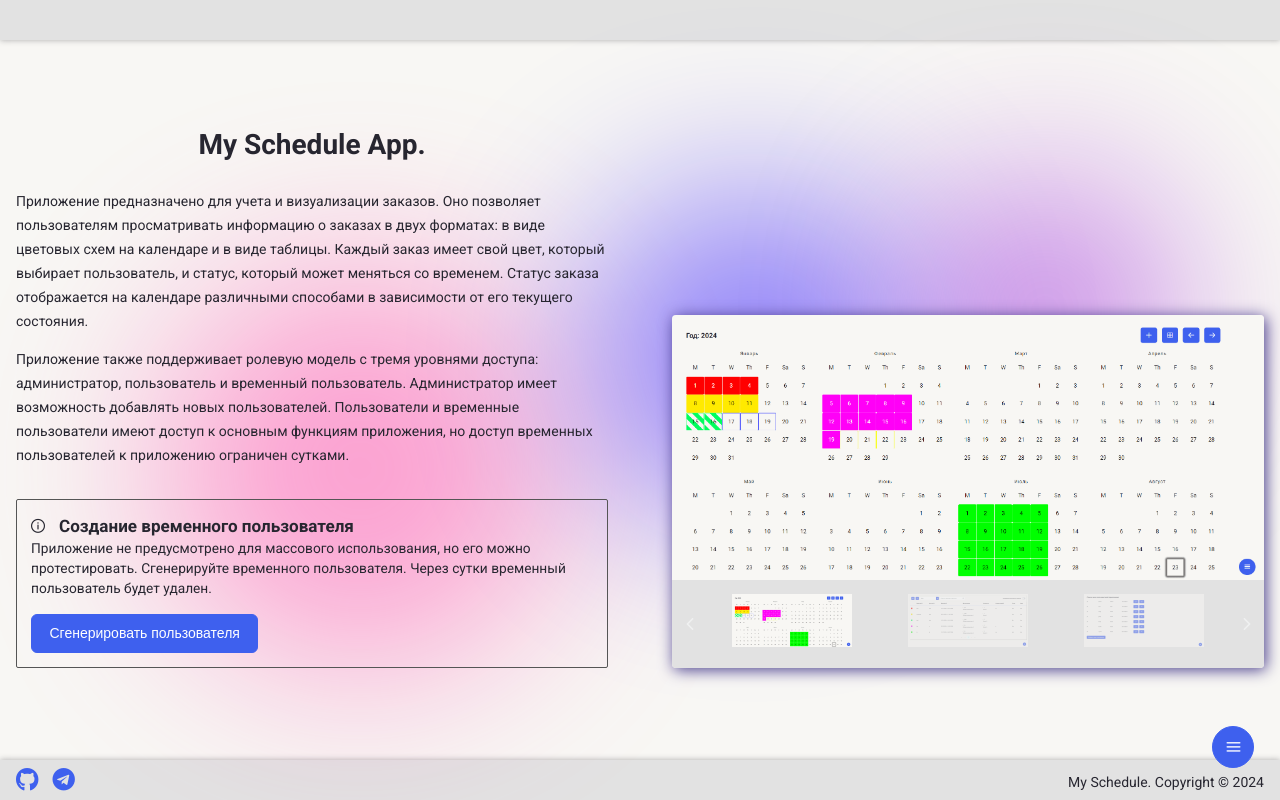
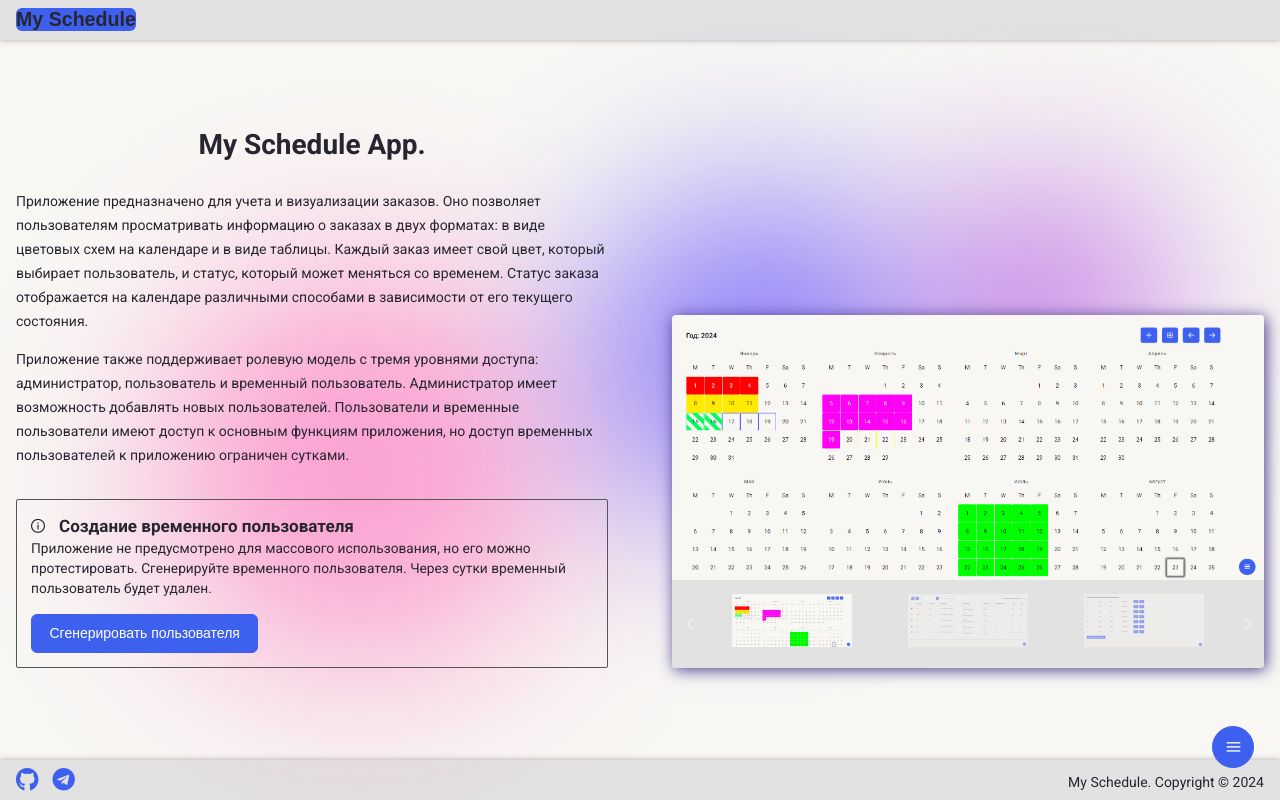
Before and after one commit to PotapenkoVadim/my-schedule, a Next.js app: page /about in a window 1280 px wide. Built offline with nearby package versions, Linux system fonts and the light colour scheme; a web font is replaced by a local one.

Commit message:
feat: header

```diff
--- /dev/null
+++ b/src/assets/components/_avatar.scss
@@ -0,0 +1,6 @@
+@use "../variables" as *;
+
+.p-avatar {
+  background-color: $button;
+  color: $white;
+}
--- a/src/assets/components/index.scss
+++ b/src/assets/components/index.scss
@@ -9,3 +9,4 @@
 @forward './table';
 @forward './preview-image';
 @forward './gallery';
+@forward './avatar';
--- a/src/components/index.ts
+++ b/src/components/index.ts
@@ -19,6 +19,7 @@ import { InputNumber } from "primereact/inputnumber";
 import { Password } from "primereact/password";
 import { Galleria } from "primereact/galleria";
 import { Image } from "primereact/image";
+import { Avatar } from "primereact/avatar";
 
 export {
   Button,
@@ -42,6 +43,7 @@ export {
   Password,
   Galleria,
   Image,
+  Avatar,
 };
 
 export * from "./theme-switcher/theme-switcher";
--- a/src/components/logo/logo.module.scss
+++ b/src/components/logo/logo.module.scss
@@ -11,4 +11,8 @@
     background-color: inherit;
     color: inherit;
   }
+
+  &:global(.p-button:focus) {
+    box-shadow: none;
+  }
 }
--- a/src/libs/index.ts
+++ b/src/libs/index.ts
@@ -10,3 +10,4 @@ export * from "./user-modal/user-modal";
 export * from "./user-generator/user-generator";
 export * from "./gallery/gallery";
 export * from "./page-layout/page-layout";
+export * from "./navigation-links/navigation-links";
--- /dev/null
+++ b/src/libs/navigation-links/navigation-links.tsx
@@ -0,0 +1,31 @@
+"use client";
+
+import { useRouter } from "next/navigation";
+import { Menu } from "@/components";
+import { ThemeVariant } from "@/types";
+import { getNavigateLinks } from "@/utils";
+import { UserEntity } from "@/interfaces";
+
+export function NavigationLinks({
+  theme,
+  classNames,
+  currentUser,
+  onBeforeNavigate,
+}: {
+  theme: ThemeVariant;
+  currentUser: UserEntity | null;
+  classNames?: string;
+  onBeforeNavigate?: () => void;
+}) {
+  const router = useRouter();
+
+  const navigateLinks = getNavigateLinks(
+    router.push,
+    currentUser,
+    onBeforeNavigate,
+  );
+
+  return (
+    <Menu data-theme={theme} model={navigateLinks} className={classNames} />
+  );
+}
--- a/src/libs/page-layout/components/header/header.module.scss
+++ b/src/libs/page-layout/components/header/header.module.scss
@@ -1,6 +1,27 @@
 @use "@/assets/mixins" as *;
+@use "@/assets/variables" as *;
 
 .header {
   @include layout-light-theme;
   @include layout-dark-theme;
+
+  &__content {
+    max-width: $max-width;
+    padding: 8px 16px;
+    margin: 0 auto;
+    display: flex;
+    align-items: center;
+    justify-content: space-between;
+  }
+
+  &__logo {
+    font-size: 1.4rem;
+    padding: 0;
+  }
 }
+
+@include mobile-display {
+  .header__content {
+    padding: 14px 8px;
+  }
+}
--- a/src/libs/page-layout/components/header/header.tsx
+++ b/src/libs/page-layout/components/header/header.tsx
@@ -1,6 +1,31 @@
-import { ThemeVariant } from "@/types";
+import { useRouter } from "next/navigation";
+import { ThemeVariant, UserScopes } from "@/types";
+import { Avatar, Logo } from "@/components";
+import { PATHS } from "@/constants";
+import { PermissionGuard } from "@/libs/permission-guard/permission-guard";
+import { useSession } from "@/hooks";
 import styles from "./header.module.scss";
 
 export function Header({ theme }: { theme: ThemeVariant }) {
-  return <header data-theme={theme} className={styles.header} />;
+  const router = useRouter();
+  const { currentUser } = useSession();
+
+  const moveToHome = () => {
+    router.push(PATHS.home);
+  };
+
+  return (
+    <header data-theme={theme} className={styles.header}>
+      <div className={styles.header__content}>
+        <Logo onClick={moveToHome} className={styles.header__logo} />
+
+        <PermissionGuard
+          currentUser={currentUser}
+          scopes={[UserScopes.allowCommon]}
+        >
+          <Avatar icon="pi pi-user" size="normal" shape="circle" />
+        </PermissionGuard>
+      </div>
+    </header>
+  );
 }
--- a/src/libs/sidebar/sidebar.tsx
+++ b/src/libs/sidebar/sidebar.tsx
@@ -6,14 +6,13 @@ import {
   BaseSidebar,
   Button,
   Logo,
-  Menu,
   SignOutButton,
   ThemeSwitcher,
 } from "@/components";
-import { getNavigateLinks } from "@/utils";
 import { useAppContext } from "@/context";
 import { PATHS, WENT_WRONG_ERROR } from "@/constants";
 import { useSession } from "@/hooks";
+import { NavigationLinks } from "../navigation-links/navigation-links";
 import styles from "./sidebar.module.scss";
 
 export function Sidebar() {
@@ -32,12 +31,6 @@ export function Sidebar() {
     router.push(PATHS.home);
   };
 
-  const navigateLinks = getNavigateLinks(
-    router.push,
-    toggleSidebar,
-    currentUser,
-  );
-
   return (
     <>
       <BaseSidebar
@@ -47,11 +40,11 @@ export function Sidebar() {
         className={styles.sidebar}
       >
         <Logo onClick={moveToHome} className={styles.sidebar__logo} />
-
-        <Menu
-          data-theme={theme}
-          model={navigateLinks}
-          className={styles.sidebar__menu}
+        <NavigationLinks
+          currentUser={currentUser}
+          theme={theme}
+          classNames={styles.sidebar__menu}
+          onBeforeNavigate={toggleSidebar}
         />
 
         {Boolean(currentUser) && (
--- a/src/utils/get-navigate-links.ts
+++ b/src/utils/get-navigate-links.ts
@@ -4,8 +4,8 @@ import { isAdmin } from "./is-admin";
 
 export const getNavigateLinks = (
   navigateTo: (href: string) => void,
-  onBeforeNavigate: () => void,
   user: UserEntity | null,
+  onBeforeNavigate?: () => void,
 ) => {
   const isUserAdmin = isAdmin(user);
   const routes = [];
@@ -16,7 +16,7 @@ export const getNavigateLinks = (
       icon: "pi pi-sign-in",
       label: PATH_TITLES.signIn,
       command: () => {
-        onBeforeNavigate();
+        if (onBeforeNavigate) onBeforeNavigate();
         navigateTo(PATHS.signIn);
       },
     });
@@ -29,7 +29,7 @@ export const getNavigateLinks = (
         icon: "pi pi-calendar",
         label: PATH_TITLES.calendar,
         command: () => {
-          onBeforeNavigate();
+          if (onBeforeNavigate) onBeforeNavigate();
           navigateTo(PATHS.calendar);
         },
       },
@@ -38,7 +38,7 @@ export const getNavigateLinks = (
         icon: "pi pi-table",
         label: PATH_TITLES.table,
         command: () => {
-          onBeforeNavigate();
+          if (onBeforeNavigate) onBeforeNavigate();
           navigateTo(PATHS.table);
         },
       },
@@ -51,7 +51,7 @@ export const getNavigateLinks = (
       icon: "pi pi-cog",
       label: PATH_TITLES.adminPanel,
       command: () => {
-        onBeforeNavigate();
+        if (onBeforeNavigate) onBeforeNavigate();
         navigateTo(PATHS.adminPanel);
       },
     });
@@ -62,7 +62,7 @@ export const getNavigateLinks = (
     icon: "pi pi-info-circle",
     label: PATH_TITLES.about,
     command: () => {
-      onBeforeNavigate();
+      if (onBeforeNavigate) onBeforeNavigate();
       navigateTo(PATHS.about);
     },
   });
```
Also changed, not shown: src/libs/navigation-links/navigation-links.module.scss (added, +12 -0 lines), 1 other file (tests, documents, lock files or other folders).
